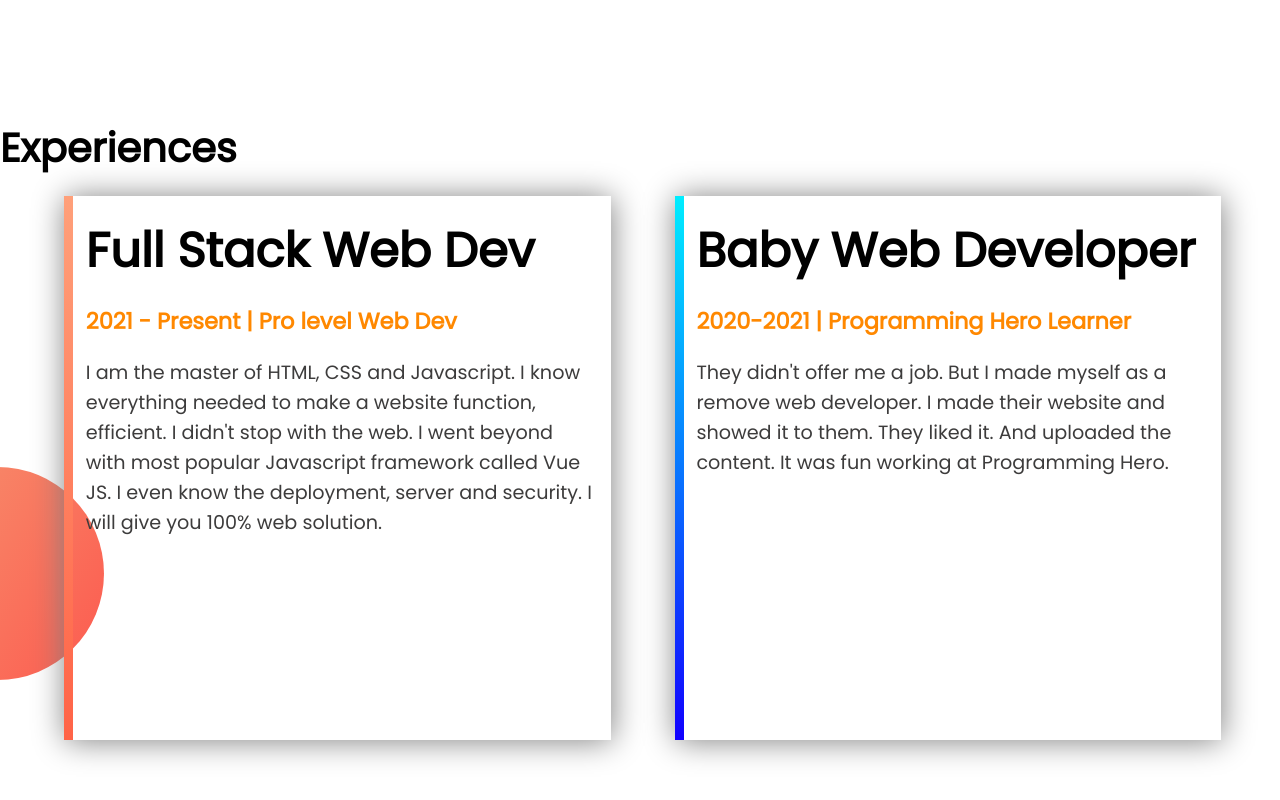
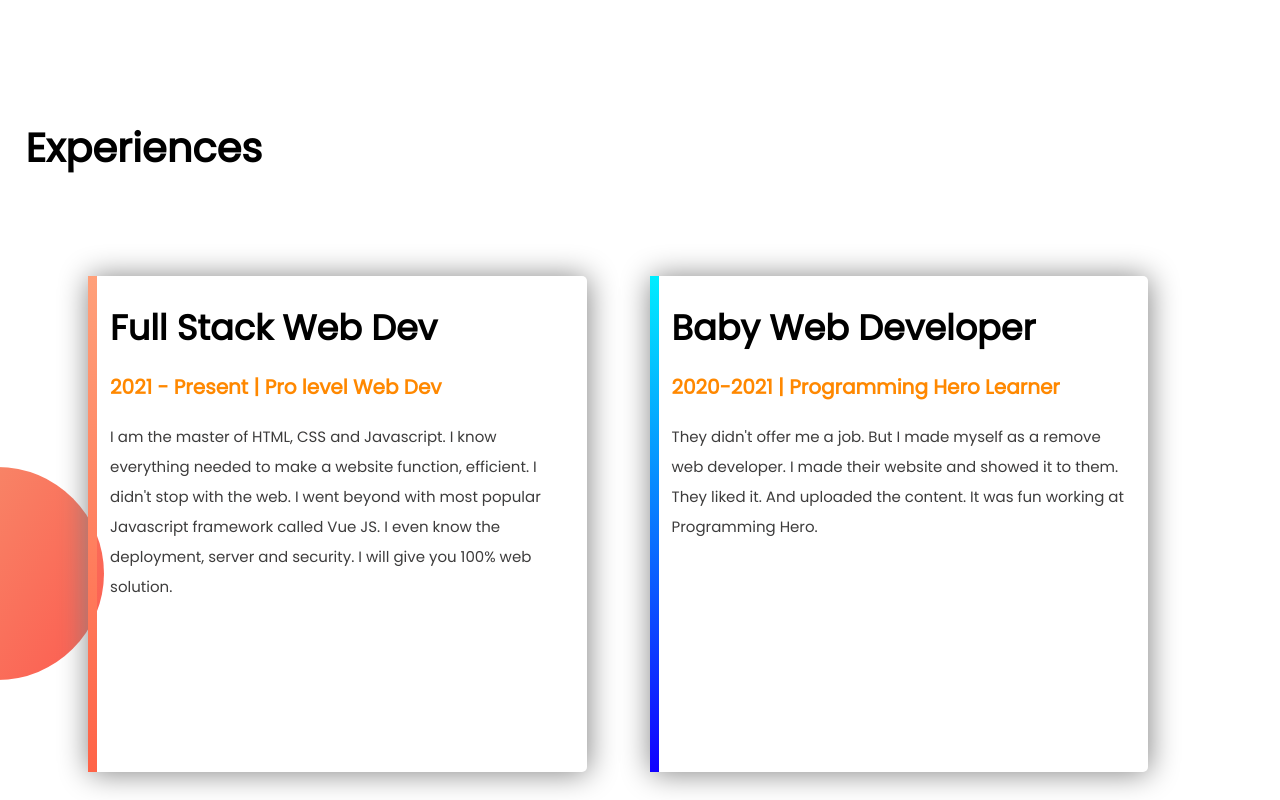
Before and after one commit to turza1994/practice-portfolio, a plain HTML site: page index.html in a window 1280 px wide. Shown: the part 1660-2460 px from the top of the page. Drawn offline with Linux system fonts and the light colour scheme.

Commit message:
correction in dev

```diff
--- a/style.css
+++ b/style.css
@@ -59,27 +59,27 @@ section{
     background-image: url("./images/exp-bg.png");
     background-repeat: no-repeat;
     background-position: left;
+    padding-left: 2vw;
 }
 .single-experience{
-    width: 40%;
+    width: 37%;
+    height: 60vh;
     float: left;
     margin-left: 5%;
-    padding: 0 1vw;
+    padding: 1vh 1vw;
     box-shadow: 1px 1px 30px gray;
-    height: 68vh;
     border-left: 9px solid;
+    border-radius: 5px;
+    margin-top: 10vh ;
 }
 .single-experience h2{
-    font-size: 3rem;
+    font-size: 35px;
 }
 .single-experience h3{
-    font-size: 1.4rem;
-}
-.single-experience h2{
-    font-size: 3rem;
+    font-size: 20px;
 }
 .single-experience p{
-    font-size: 1.2rem;
+    font-size: 15px;
 }
 #full-stack{
     border-image: linear-gradient(180deg, lightSalmon, tomato);
```
